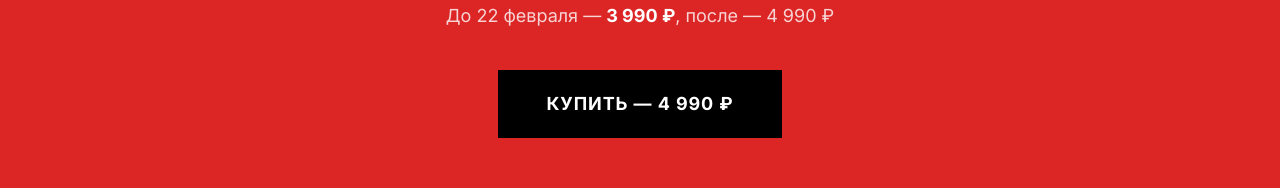
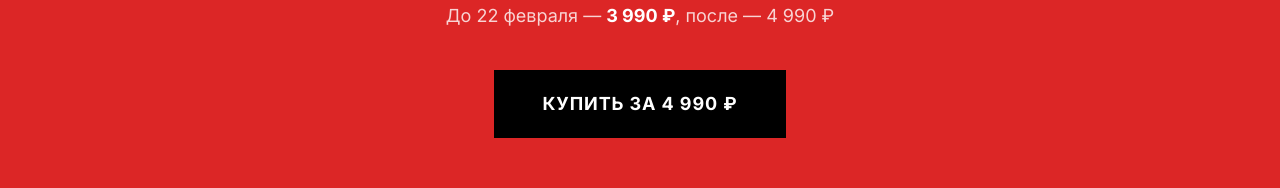
Before and after one commit to pr-poehali-dev/project-quantum-leap-12, a React (Vite) app: page / in a window 1280 px wide. Shown: the part 2477-2665 px from the top of the page. Built offline with nearby package versions, Linux system fonts and the light colour scheme.

Commit message:
На кнопке купить внизу напиши Купить за 3990

```diff
--- a/src/pages/Index.tsx
+++ b/src/pages/Index.tsx
@@ -231,7 +231,7 @@ export default function Index() {
             rel="noopener noreferrer"
             className="inline-block bg-black text-white text-lg font-bold uppercase tracking-wider px-12 py-5 hover:bg-neutral-900 transition-colors"
           >
-            {expired ? "Купить — 4 990 ₽" : "Купить со скидкой — 3 990 ₽"}
+            {expired ? "Купить за 4 990 ₽" : "Купить за 3 990 ₽"}
           </a>
         </div>
       </section>
```
